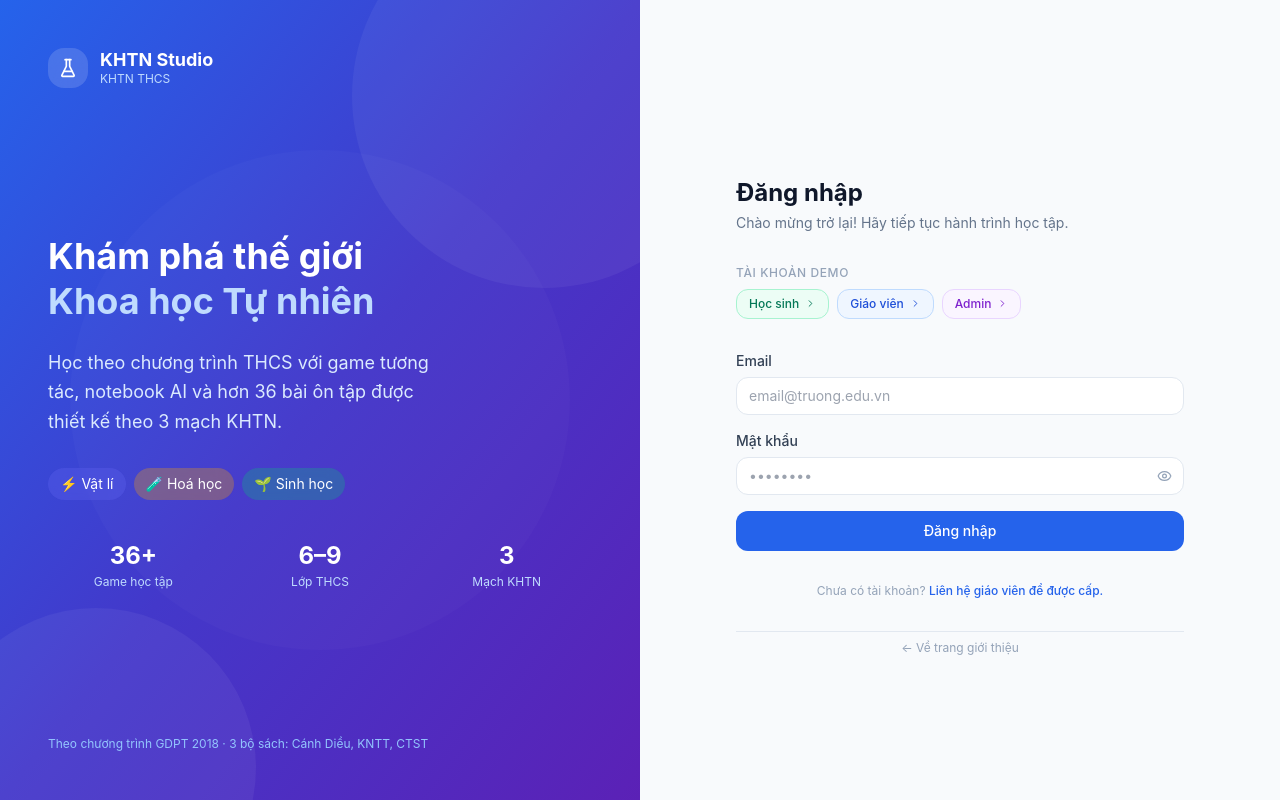
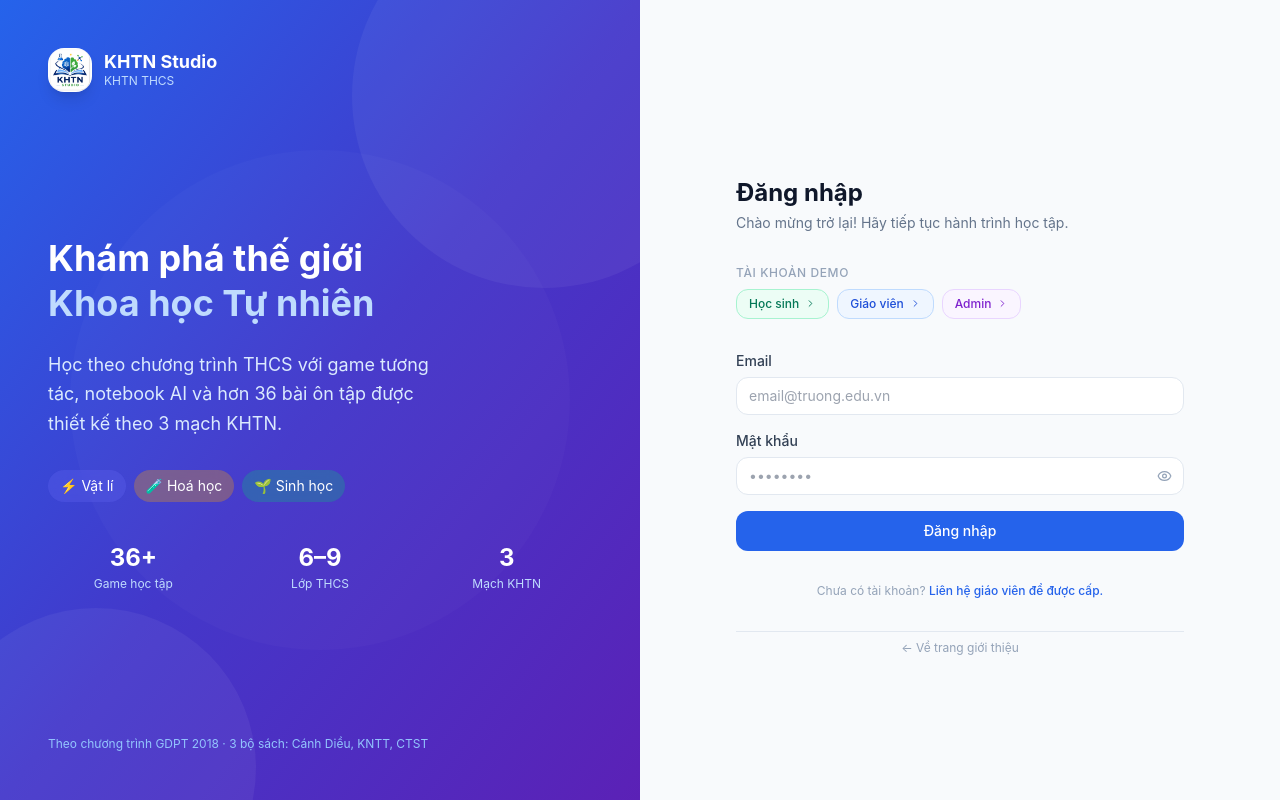
Before and after one commit to thaodtt-tech/khtn-studio, a Next.js app: page /login in a window 1280 px wide. Built offline with nearby package versions, Linux system fonts and the light colour scheme.

Commit message:
Add KHTN Studio logo across all pages and favicon

```diff
--- a/app/layout.tsx
+++ b/app/layout.tsx
@@ -5,6 +5,7 @@ import { AppShell } from '@/components/layout/AppShell'
 export const metadata: Metadata = {
   title: 'KHTN Studio – Học Khoa học Tự nhiên THCS',
   description: 'Nền tảng học tập KHTN số dành cho học sinh THCS: ôn tập, tài nguyên, notebook, AI tools và game học tập.',
+  icons: { icon: '/logo.png', apple: '/logo.png' },
 }
 
 export default function RootLayout({ children }: { children: React.ReactNode }) {
--- a/app/login/page.tsx
+++ b/app/login/page.tsx
@@ -3,7 +3,8 @@
 import { useState, useEffect } from 'react'
 import { useRouter } from 'next/navigation'
 import Link from 'next/link'
-import { FlaskConical, Eye, EyeOff, AlertCircle, Loader2, ChevronRight } from 'lucide-react'
+import Image from 'next/image'
+import { Eye, EyeOff, AlertCircle, Loader2, ChevronRight } from 'lucide-react'
 import { login, isAuthenticated } from '@/lib/auth'
 import { APP_NAME } from '@/lib/constants'
 
@@ -56,9 +57,7 @@ export default function LoginPage() {
 
         {/* Logo */}
         <div className="relative flex items-center gap-3">
-          <div className="w-10 h-10 bg-white/15 rounded-xl flex items-center justify-center backdrop-blur">
-            <FlaskConical size={20} className="text-white" />
-          </div>
+          <Image src="/logo.png" alt={APP_NAME} width={44} height={44} className="rounded-xl shadow-lg" />
           <div>
             <div className="text-white font-bold text-lg leading-tight">{APP_NAME}</div>
             <div className="text-blue-200 text-xs">KHTN THCS</div>
@@ -115,9 +114,7 @@ export default function LoginPage() {
 
           {/* Mobile logo */}
           <div className="lg:hidden flex items-center gap-3">
-            <div className="w-9 h-9 rounded-xl bg-gradient-to-br from-blue-500 to-indigo-600 flex items-center justify-center">
-              <FlaskConical size={18} className="text-white" />
-            </div>
+            <Image src="/logo.png" alt={APP_NAME} width={36} height={36} className="rounded-xl" />
             <span className="font-bold text-slate-900">{APP_NAME}</span>
           </div>
 
--- a/app/page.tsx
+++ b/app/page.tsx
@@ -3,9 +3,10 @@
 import Link from 'next/link'
 import { useEffect } from 'react'
 import { useRouter } from 'next/navigation'
+import Image from 'next/image'
 import {
-  FlaskConical, Gamepad2, NotebookPen, Sparkles, Library,
-  BookOpen, Network, ArrowRight, Zap, Star, Users, Trophy,
+  Gamepad2, NotebookPen, Sparkles, Library,
+  BookOpen, Network, ArrowRight, Zap, Star, Trophy,
   ChevronRight, Play,
 } from 'lucide-react'
 import { isAuthenticated } from '@/lib/auth'
@@ -109,9 +110,7 @@ export default function LandingPage() {
       <nav className="fixed top-0 inset-x-0 z-50 bg-white/80 backdrop-blur border-b border-slate-100">
         <div className="max-w-6xl mx-auto px-6 h-14 flex items-center justify-between">
           <div className="flex items-center gap-2.5">
-            <div className="w-8 h-8 rounded-lg bg-gradient-to-br from-blue-500 to-indigo-600 flex items-center justify-center">
-              <FlaskConical size={16} className="text-white" />
-            </div>
+            <Image src="/logo.png" alt={APP_NAME} width={32} height={32} className="rounded-xl" />
             <span className="font-bold text-slate-900">{APP_NAME}</span>
           </div>
           <div className="flex items-center gap-3">
@@ -299,9 +298,7 @@ export default function LandingPage() {
       <footer className="py-8 px-6 bg-slate-900 text-slate-400 text-sm">
         <div className="max-w-6xl mx-auto flex flex-col sm:flex-row items-center justify-between gap-4">
           <div className="flex items-center gap-2">
-            <div className="w-7 h-7 rounded-lg bg-gradient-to-br from-blue-500 to-indigo-600 flex items-center justify-center">
-              <FlaskConical size={14} className="text-white" />
-            </div>
+            <Image src="/logo.png" alt={APP_NAME} width={28} height={28} className="rounded-lg" />
             <span className="text-white font-semibold">{APP_NAME}</span>
             <span className="text-slate-600">·</span>
             <span>KHTN THCS Việt Nam</span>
--- a/components/layout/Sidebar.tsx
+++ b/components/layout/Sidebar.tsx
@@ -5,8 +5,9 @@ import { usePathname, useRouter } from 'next/navigation'
 import {
   Home, BookOpen, Library, FolderOpen, NotebookPen,
   Sparkles, FileText, Network, Gamepad2, PenTool, User,
-  FlaskConical, ChevronRight, LogOut,
+  ChevronRight, LogOut,
 } from 'lucide-react'
+import Image from 'next/image'
 import { cn } from '@/lib/utils'
 import { APP_NAME } from '@/lib/constants'
 import { getUser, logout } from '@/lib/auth'
@@ -70,9 +71,7 @@ export function Sidebar() {
       {/* Logo */}
       <div className="px-5 py-5 border-b border-slate-100">
         <Link href="/dashboard" className="flex items-center gap-2.5">
-          <div className="w-8 h-8 rounded-lg bg-gradient-to-br from-blue-500 to-indigo-600 flex items-center justify-center">
-            <FlaskConical size={16} className="text-white" />
-          </div>
+          <Image src="/logo.png" alt={APP_NAME} width={32} height={32} className="rounded-lg" />
           <div>
             <div className="font-bold text-slate-900 text-sm leading-tight">{APP_NAME}</div>
             <div className="text-[10px] text-slate-400 leading-tight">KHTN THCS</div>
```
Also changed, not shown: public/logo.png (added).
